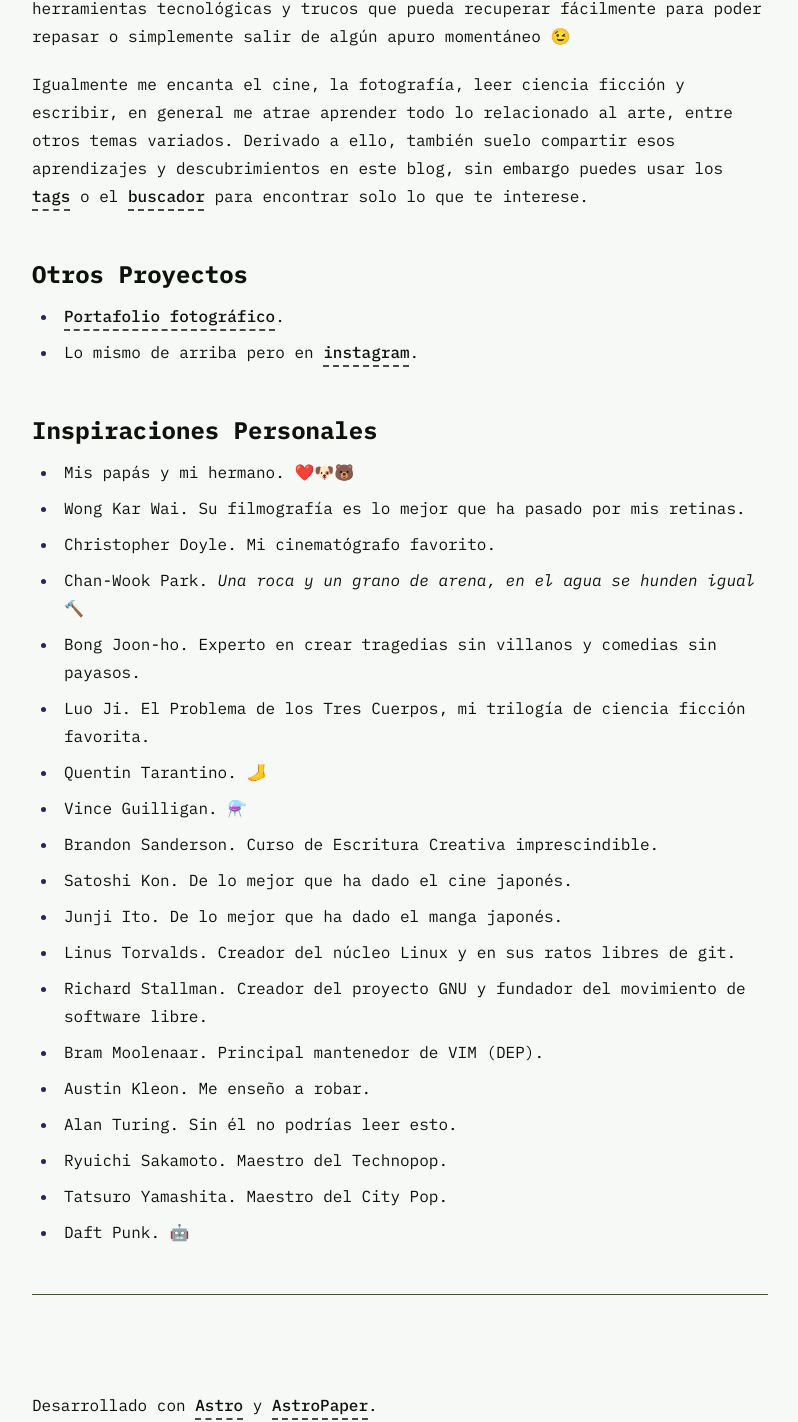
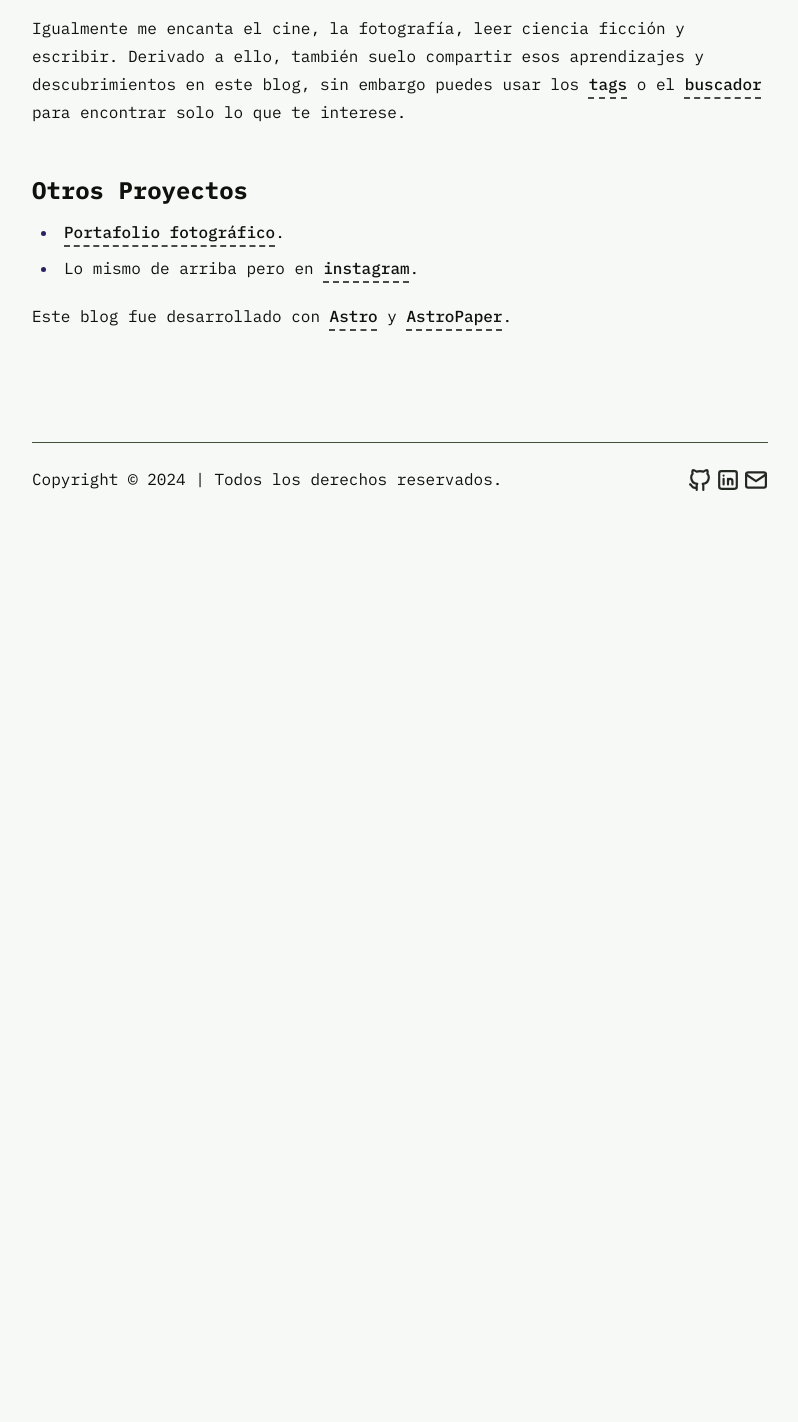
Before and after one commit to miguehm/miguehm.github.io, an Astro site: page /about in a window 1280 px wide. Shown: the part 551-1973 px from the top of the page, without its empty margins (240-1038 px from the left). After the commit the page ends 1066 px from the top, so only its background shows below. Built offline with nearby package versions, Linux system fonts and the light colour scheme; Astro itself is replaced by a stand-in of ours.

Commit message:
remove: authors

```diff
--- a/src/pages/about.md
+++ b/src/pages/about.md
@@ -5,11 +5,11 @@ title: "Acerca de"
 
 Soy Miguel Hernández Moreno, tengo 23 años y actualmente estudio en la Benemérita Universidad Autónoma de Puebla.
 
-Desde muy joven he aprendido por mi cuenta muchas cosas relacionadas con la computación, a partir de entonces me gusta aprender temas variados por mi cuenta, me siento contento de mantener esa costumbre autodidacta hasta hoy día.
+Desde muy joven me gusta aprender temas variados por mi cuenta, sobre todo cosas relacionadas a la computación.
 
 Este blog tiene la misión de ser un repositorio de apuntes personales, herramientas tecnológicas y trucos que pueda recuperar fácilmente para poder repasar o simplemente salir de algún apuro momentáneo 😉
 
-Igualmente me encanta el cine, la fotografía, leer ciencia ficción y escribir, en general me atrae aprender todo lo relacionado al arte, entre otros temas variados. Derivado a ello, también suelo compartir esos aprendizajes y descubrimientos en este blog, sin embargo puedes usar los [tags](/tags/) o el [buscador](/search/) para encontrar solo lo que te interese.
+Igualmente me encanta el cine, la fotografía, leer ciencia ficción y escribir. Derivado a ello, también suelo compartir esos aprendizajes y descubrimientos en este blog, sin embargo puedes usar los [tags](/tags/) o el [buscador](/search/) para encontrar solo lo que te interese.
 
 <!-- AstroPaper is a minimal, responsive and SEO-friendly Astro blog theme. I designed and crafted this based on [my personal blog](https://satnaing.dev/blog). -->
 <!---->
@@ -27,33 +27,7 @@ Igualmente me encanta el cine, la fotografía, leer ciencia ficción y escribir,
 - <a href="https://miguehm.github.io/foto" target="_blank" rel="noopener noreferrer">Portafolio fotográfico</a>.
 - Lo mismo de arriba pero en <a href="https://instagram.com/_miguehm" target="_blank" rel="noopener noreferrer">instagram</a>.
 
-## Inspiraciones Personales
-
-- Mis papás y mi hermano. ❤️🐶🐻
-- Wong Kar Wai. Su filmografía es lo mejor que ha pasado por mis retinas.
-- Christopher Doyle. Mi cinematógrafo favorito.
-- Chan-Wook Park. *Una roca y un grano de arena, en el agua se hunden igual* 🔨
-- Bong Joon-ho. Experto en crear tragedias sin villanos y comedias sin payasos.
-- Luo Ji. El Problema de los Tres Cuerpos, mi trilogía de ciencia ficción favorita.
-- Quentin Tarantino. 🦶
-- Vince Guilligan. ⚗️
-- Brandon Sanderson. Curso de Escritura Creativa imprescindible.
-- Satoshi Kon. De lo mejor que ha dado el cine japonés.
-- Junji Ito. De lo mejor que ha dado el manga japonés.
-- Linus Torvalds. Creador del núcleo Linux y en sus ratos libres de git.
-- Richard Stallman. Creador del proyecto GNU y fundador del movimiento de software libre.
-- Bram Moolenaar. Principal mantenedor de VIM (DEP).
-- Austin Kleon. Me enseño a robar.
-- Alan Turing. Sin él no podrías leer esto.
-- Ryuichi Sakamoto. Maestro del Technopop.
-- Tatsuro Yamashita. Maestro del City Pop.
-- Daft Punk. 🤖
-
----
-
-<br>
-
-Desarrollado con [Astro](https://astro.build) y [AstroPaper](https://github.com/satnaing/astro-paper).
+Este blog fue desarrollado con [Astro](https://astro.build) y [AstroPaper](https://github.com/satnaing/astro-paper).
 
 <!-- This theme is written in vanilla JavaScript (+ TypeScript for type checking) and a little bit of ReactJS for some interactions. TailwindCSS is used for styling; and Markdown is used for blog contents. -->
 <!---->
```
